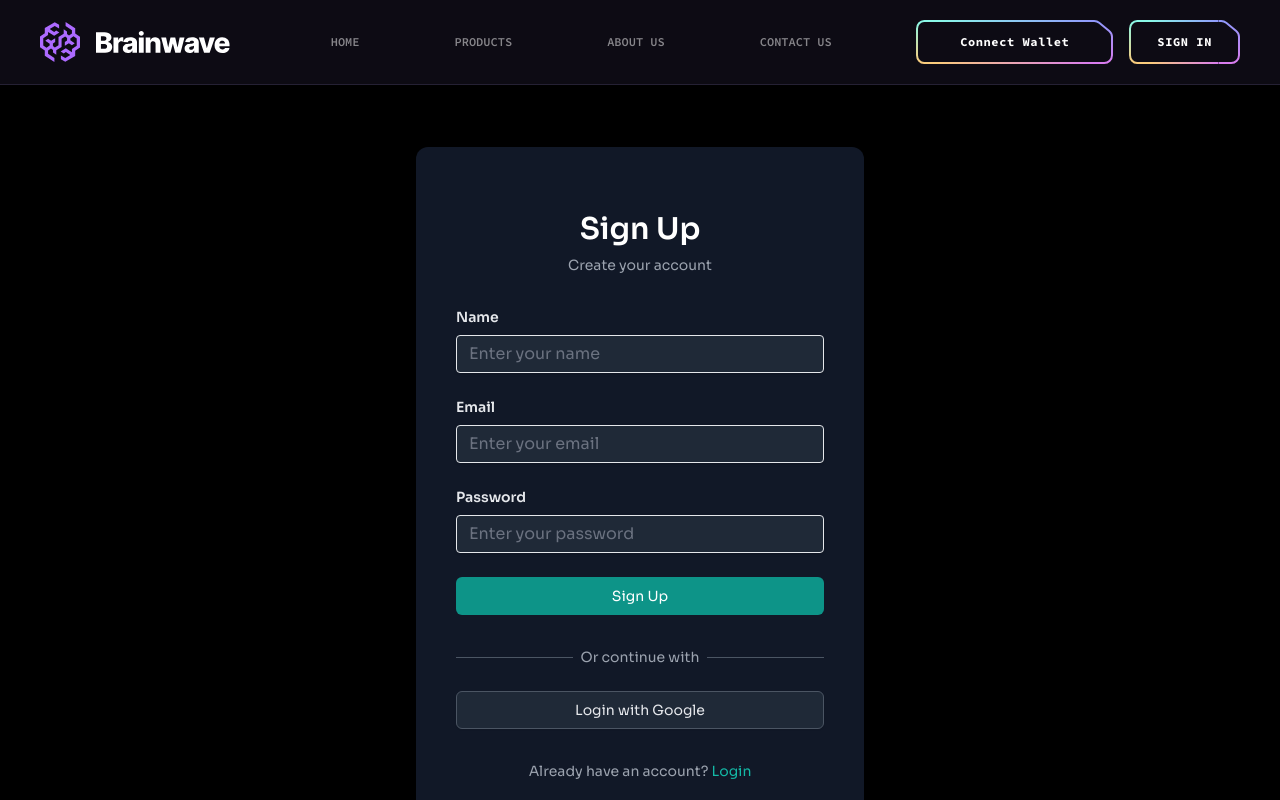
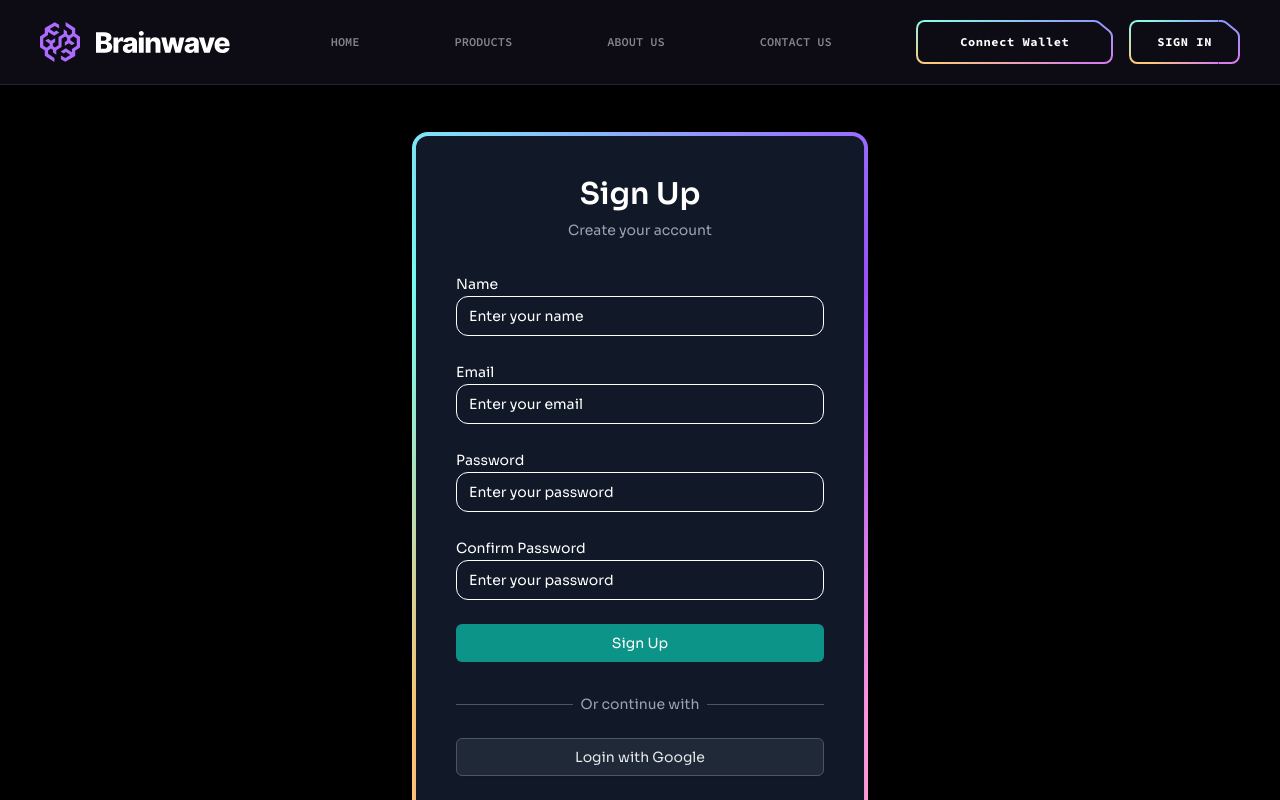
Before and after one commit to PIYUSH-NAYAK/Vitaledge, a React (Vite) app in the folder front end/: page /signup in a window 1280 px wide. Shown: the top 800 px of the page. Built offline with nearby package versions, Linux system fonts and the light colour scheme.

Commit message:
changes gradients

```diff
--- a/front end/src/comp2/Inputcontrols.jsx
+++ b/front end/src/comp2/Inputcontrols.jsx
@@ -1,4 +1,4 @@
-import React from 'react'
+// import React from 'react'
 
 const InputControls = (props) => {
   return (
@@ -10,7 +10,7 @@ const InputControls = (props) => {
       </label>
       <input
         type='text'
-        className='flex h-10 w-full rounded-md border border-input bg-background px-3 py-2 text-sm ring-offset-background file:border-0 file:bg-transparent file:text-sm file:font-medium placeholder:text-muted-foreground focus-visible:outline-none focus-visible:ring-2 focus-visible:ring-ring focus-visible:ring-offset-2 disabled:cursor-not-allowed disabled:opacity-50'
+        className='flex h-10 w-full rounded-xl border border-input bg-background px-3 py-2 text-sm ring-offset-background file:border-0 file:bg-transparent file:text-sm file:font-medium placeholder:text-muted-foreground focus-visible:outline-none focus-visible:ring-2 focus-visible:ring-ring focus-visible:ring-offset-2 disabled:cursor-not-allowed disabled:opacity-50'
         {...props}/>
     </div>
   )
--- a/front end/src/components/Hero.jsx
+++ b/front end/src/components/Hero.jsx
@@ -2,11 +2,11 @@ import { curve, heroBackground, herobg2, robot } from "../assets";
 import Button from "./Button";
 import Section from "./Section";
 import { BackgroundCircles, BottomLine, Gradient } from "./design/Hero";
-import { heroIcons } from "../constants";
-import { ScrollParallax } from "react-just-parallax";
+// import { heroIcons } from "../constants";
+// import { ScrollParallax } from "react-just-parallax";
 import { useRef } from "react";
 import Generating from "./Generating";
-import Notification from "./Notification";
+// import Notification from "./Notification";
 import CompanyLogos from "./CompanyLogos";
 
 const Hero = () => {
--- a/front end/src/components/Login.jsx
+++ b/front end/src/components/Login.jsx
@@ -1,45 +1,58 @@
-import React, { useState } from 'react';
-import { Link, useNavigate } from 'react-router-dom';
-import InputControls from '../comp2/Inputcontrols';
-
+import React, { useState } from "react";
+import { Link, useNavigate } from "react-router-dom";
+import InputControls from "../comp2/Inputcontrols";
 const Login = () => {
   return (
-    <div className='min-h-screen bg-black flex items-center justify-center py-12 px-4 sm:px-6 lg:px-8'>
-      <div className='max-w-md w-full space-y-8 bg-gray-900 p-10 rounded-xl shadow-md'>
-        <div className='text-center'>
-          <h2 className='text-3xl font-extrabold text-white'>Login</h2>
-          <p className='mt-2 text-sm text-gray-400'>Enter your email below to login to your account.</p>
+    <div className="min-h-screen bg-black flex items-center justify-center py-12 px-4 sm:px-6 lg:px-8">
+      <div className="relative z-1 p-1   rounded-2xl bg-conic-gradient">
+        <div className="max-w-md w-full space-y-8 bg-gray-900 p-10 rounded-xl shadow-md">
+          <div className="text-center">
+            <h2 className="text-3xl font-extrabold text-white">Login</h2>
+            <p className="mt-2 text-sm text-gray-400">
+              Enter your email below to login to your account.
+            </p>
           </div>
-        <div className='space-y-4'>
-          <InputControls label='Email' placeholder='Enter your email' />
-          <InputControls label='Password' placeholder='Enter your password' type='password' />
+          <div className="space-y-4">
+            <InputControls label="Email" placeholder="Enter your email" />
+            <InputControls
+              label="Password"
+              placeholder="Enter your password"
+              type="password"
+            />
           </div>
-        <div className='flex flex-col items-center mt-4'>
+          <div className="flex flex-col items-center mt-4">
             <Link
-            to='/dashboard'
-            className='group relative w-full flex justify-center py-2 px-4 border border-transparent text-sm font-medium rounded-md text-white bg-teal-600 hover:bg-teal-700 focus:outline-none focus:ring-2 focus:ring-offset-2 focus:ring-teal-500 transition duration-150 ease-in-out'
+              to="/dashboard"
+              className="group relative w-full flex justify-center py-2 px-4 border border-transparent text-sm font-medium rounded-md text-white bg-teal-600 hover:bg-teal-700 focus:outline-none focus:ring-2 focus:ring-offset-2 focus:ring-teal-500 transition duration-150 ease-in-out"
             >
               Login
             </Link>
           </div>
-        <div className='flex justify-center mt-4'>
+          <div className="flex justify-center mt-4">
             <button
-            onClick={() => console.log('Login with Google')}
-            className='w-full flex justify-center py-2 px-4 border border-gray-600 rounded-md shadow-sm text-sm font-medium text-gray-200 bg-gray-800 hover:bg-gray-700 focus:outline-none focus:ring-2 focus:ring-offset-2 focus:ring-teal-500 transition duration-150 ease-in-out'
+              onClick={() => console.log("Login with Google")}
+              className="w-full flex justify-center py-2 px-4 border border-gray-600 rounded-md shadow-sm text-sm font-medium text-gray-200 bg-gray-800 hover:bg-gray-700 focus:outline-none focus:ring-2 focus:ring-offset-2 focus:ring-teal-500 transition duration-150 ease-in-out"
             >
               Login with Google
             </button>
           </div>
-        <div className='mt-6 text-center'>
-          <p className='text-sm text-gray-400'>
-            Don&#39;t have an account?{' '}
-            <Link to='/signup' className='font-medium text-teal-500 hover:text-teal-400'>
+          <div className="mt-6 text-center">
+            <p className="text-sm text-gray-400">
+              Don&#39;t have an account?{" "}
+              <Link
+                to="/signup"
+                className="font-medium text-teal-500 hover:text-teal-400"
+              >
                 Sign up
               </Link>
             </p>
-          <Link to='/forgot-password' className='text-sm text-teal-500 hover:text-teal-400 underline'>
+            <Link
+              to="/forgot-password"
+              className="text-sm text-teal-500 hover:text-teal-400 underline"
+            >
               Forgot your password?
             </Link>
+          </div>
         </div>
       </div>
     </div>
--- a/front end/src/components/Pricing.jsx
+++ b/front end/src/components/Pricing.jsx
@@ -1,8 +1,8 @@
 import Section from "./Section";
 import { smallSphere, stars } from "../assets";
 import Heading from "./Heading";
-import PricingList from "./PricingList";
-import { LeftLine, RightLine } from "./design/Pricing";
+// import PricingList from "./PricingList";
+// import { LeftLine, RightLine } from "./design/Pricing";
 
 const Pricing = () => {
   return (
--- a/front end/src/components/Signup.jsx
+++ b/front end/src/components/Signup.jsx
@@ -1,26 +1,29 @@
 import { useState } from "react";
 import { Link } from "react-router-dom";
+import InputControls from "../comp2/Inputcontrols";
 
-const InputControl = ({ label, type, placeholder, value, onChange }) => (
-  <div className="mb-4">
-    <label className="block text-gray-200 text-sm font-bold mb-2" htmlFor={label}>
-      {label}
-    </label>
-    <input
-      className="shadow appearance-none border rounded w-full py-2 px-3 text-white bg-gray-800 leading-tight focus:outline-none focus:shadow-outline placeholder-gray-500"
-      id={label}
-      type={type}
-      placeholder={placeholder}
-      value={value}
-      onChange={onChange}
-    />
-  </div>
-);
+
+// const InputControls = ({ label, type, placeholder, value, onChange }) => (
+//   <div className="mb-4">
+//     <label className="block text-gray-200 text-sm font-bold mb-2" htmlFor={label}>
+//       {label}
+//     </label>
+//     <input
+//       className="shadow appearance-none border rounded w-full py-2 px-3 text-white bg-gray-800 leading-tight focus:outline-none focus:shadow-outline placeholder-gray-500"
+//       id={label}
+//       type={type}
+//       placeholder={placeholder}
+//       value={value}
+//       onChange={onChange}
+//     />
+//   </div>
+// );
 
 const SignupForm = () => {
   const [name, setName] = useState("");
   const [email, setEmail] = useState("");
   const [password, setPassword] = useState("");
+  const [confirmPassword, setConfirmPassword] = useState("");
 
   const handleSignup = (e) => {
     e.preventDefault();
@@ -30,32 +33,43 @@ const SignupForm = () => {
 
   return (
     <div className="min-h-screen bg-black flex items-center justify-center py-12 px-4 sm:px-6 lg:px-8">
-      <div className="max-w-md w-full space-y-8 bg-gray-900 p-10 rounded-xl shadow-md">
+
+      <div className="relative z-1 p-1   rounded-2xl bg-conic-gradient">
+
+
+      <div className="max-w-md w-screen space-y-8 bg-gray-900 p-10 rounded-xl shadow-md">
         <div>
-          <h2 className="mt-6 text-center text-3xl font-extrabold text-white">Sign Up</h2>
+          <h2 className=" text-center text-3xl font-extrabold text-white">Sign Up</h2>
           <p className="mt-2 text-center text-sm text-gray-400">Create your account</p>
         </div>
         <form className="mt-8 space-y-6" onSubmit={handleSignup}>
-          <InputControl
+          <InputControls
             label="Name"
             type="text"
             placeholder="Enter your name"
             value={name}
             onChange={(e) => setName(e.target.value)}
           />
-          <InputControl
+          <InputControls
             label="Email"
             type="email"
             placeholder="Enter your email"
             value={email}
             onChange={(e) => setEmail(e.target.value)}
           />
-          <InputControl
+          <InputControls
             label="Password"
             type="password"
             placeholder="Enter your password"
             value={password}
             onChange={(e) => setPassword(e.target.value)}
+          />
+          <InputControls
+            label="Confirm Password"
+            type="password"
+            placeholder="Enter your password"
+            value={confirmPassword}
+            onChange={(e) => setConfirmPassword(e.target.value)}
           />
           <div>
             <button
@@ -94,6 +108,7 @@ const SignupForm = () => {
         </div>
       </div>
     </div>
+    </div>
   );
 };
 
--- a/front end/vite.config.js
+++ b/front end/vite.config.js
@@ -4,4 +4,7 @@ import react from '@vitejs/plugin-react'
 // https://vitejs.dev/config/
 export default defineConfig({
   plugins: [react()],
+  server: {
+    port: 6969, // Change this to your preferred port
+  },
 })
```
Also changed, not shown: front end/src/App.jsx (+7 -7 lines), front end/src/components/Homepage.jsx (+6 -6 lines), 1 other file (tests, documents, lock files or other folders). Lines whose indentation alone changed are shown as unchanged.
